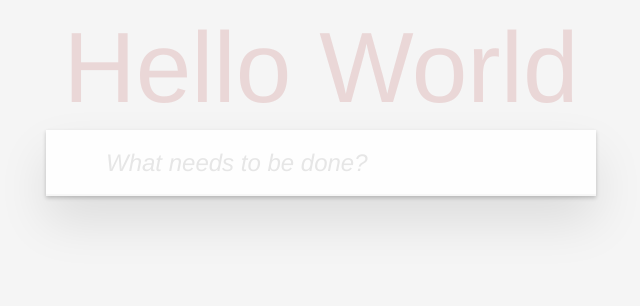
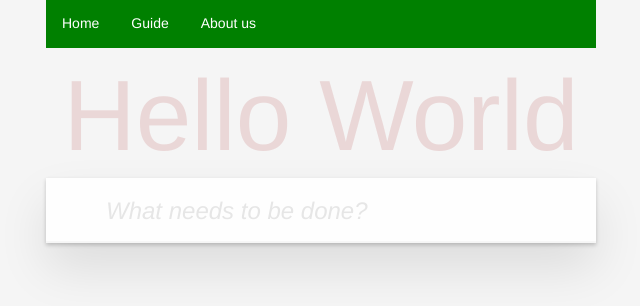
Before and after one commit to blue193/FrontEnd-todo, an Angular app: page / in a window 1280 px wide. Shown: the top 306 px of the page, without its empty margins (319-959 px from the left). Built offline with nearby package versions, Linux system fonts and the light colour scheme.

Commit message:
simple routing

```diff
--- a/src/app/app.component.css
+++ b/src/app/app.component.css
@@ -0,0 +1,23 @@
+ul {
+  list-style-type: none;
+  margin: 0;
+  padding: 0;
+  overflow: hidden;
+  background-color: green;
+}
+
+li {
+  float: left;
+}
+
+li a {
+  display: block;
+  color: white;
+  text-align: center;
+  padding: 14px 16px;
+  text-decoration: none;
+}
+
+li a:hover {
+  background-color: lightgreen;
+}
--- a/src/app/app.component.html
+++ b/src/app/app.component.html
@@ -1 +1,8 @@
+<div>
+  <ul>
+    <li><a href="">Home</a></li>
+    <li><a class="active" href="guide">Guide</a></li>
+    <li><a href="about-us">About us</a></li>
+  </ul>
+</div>
 <app-todo-app></app-todo-app>
--- a/src/app/app.module.ts
+++ b/src/app/app.module.ts
@@ -4,12 +4,17 @@ import { FormsModule } from '@angular/forms';
 import { AppComponent } from './app.component';
 import { TodoAppComponent } from './todo-app/todo-app.component';
 import { TodoItemComponent } from './todo-item/todo-item.component';
+import { GuideComponent } from './guide/guide.component';
+import { AboutUsComponent } from './about-us/about-us.component';
+
 import { TodoService } from './todo.service';
 @NgModule({
   declarations: [
     AppComponent,
     TodoAppComponent,
     TodoItemComponent,
+    GuideComponent,
+    AboutUsComponent,
   ],
   imports: [
     BrowserModule,
```
